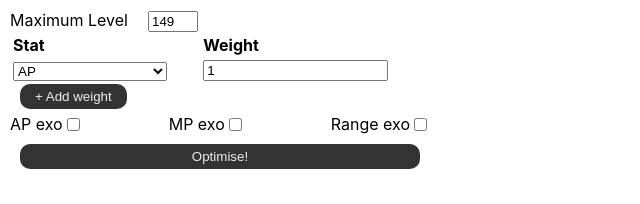
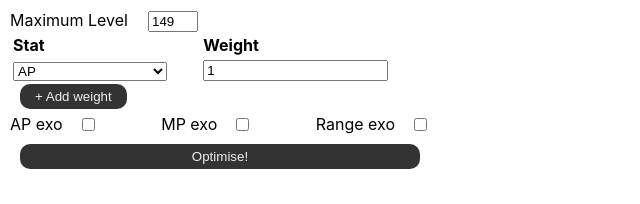
Before and after one commit to corwinkuiper/dofus_set, a React (Create React App) app in the folder web/: page / in a window 1280 px wide. Shown: the top 204 px of the page, without its empty margins (0-640 px from the left). Built offline with nearby package versions, Linux system fonts and the light colour scheme.

Commit message:
Give the exo checkboxes a bit of breathing room

```diff
--- a/web/src/App.css
+++ b/web/src/App.css
@@ -179,3 +179,7 @@ button:hover {
     display: flex;
     align-items: center;
 }
+
+.exo-checkbox label {
+    padding-right: 15px;
+}
```
